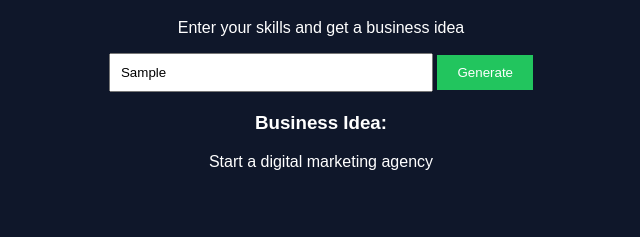
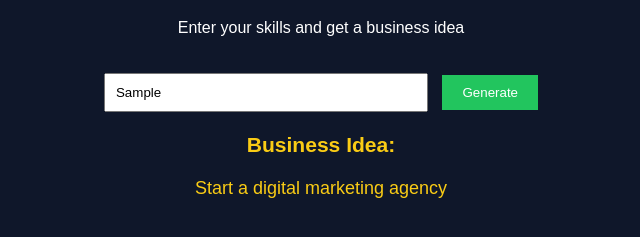
Before and after one commit to tiratkush81038-hue/ai-business-builder, a plain HTML site: page index.html in a window 1280 px wide. Both pictures are taken after typing "Sample" into the empty fields and a click on the button "Generate". Shown: the part 109-346 px from the top of the page, without its empty margins (319-959 px from the left). Drawn offline with Linux system fonts and the light colour scheme.

Commit message:
Refactor HTML and JavaScript for better structure

```diff
--- a/index.html
+++ b/index.html
@@ -10,22 +10,23 @@ color:white;
       text-align:center;
       padding:40px;
     }
-
     input{
       padding:10px;
       width:300px;
+      margin-top:20px;
     }
-
     button{
       padding:10px 20px;
       background:#22c55e;
       border:none;
       color:white;
       cursor:pointer;
+      margin-left:10px;
     }
-
     #result{
       margin-top:20px;
+      font-size:18px;
+      color:#facc15;
     }
   </style>
 </head>
@@ -36,18 +37,16 @@ margin-top:20px;
 <p>Enter your skills and get a business idea</p>
 
 <input id="skill" placeholder="example: marketing, coding">
-
 <button onclick="generate()">Generate</button>
 
 <div id="result"></div>
 
 <script>
+function generate(){
+  let skill = document.getElementById("skill").value;
 
-function generate(){
-
-let skill=document.getElementById("skill").value;
-
-let ideas=[
+  // Random ideas for now
+  let ideas = [
     "Start a digital marketing agency",
     "Create a niche online course",
     "Launch a dropshipping store",
@@ -55,13 +54,11 @@ let ideas=[
     "Create a content creation brand"
   ];
 
-let random=ideas[Math.floor(Math.random()*ideas.length)];
+  // Random pick
+  let random = ideas[Math.floor(Math.random() * ideas.length)];
 
-document.getElementById("result").innerHTML=
-"<h3>Business Idea:</h3>"+random;
-
+  document.getElementById("result").innerHTML = "<h3>Business Idea:</h3>" + random;
 }
-
 </script>
 
 </body>
```
Lines whose indentation alone changed are shown as unchanged.
